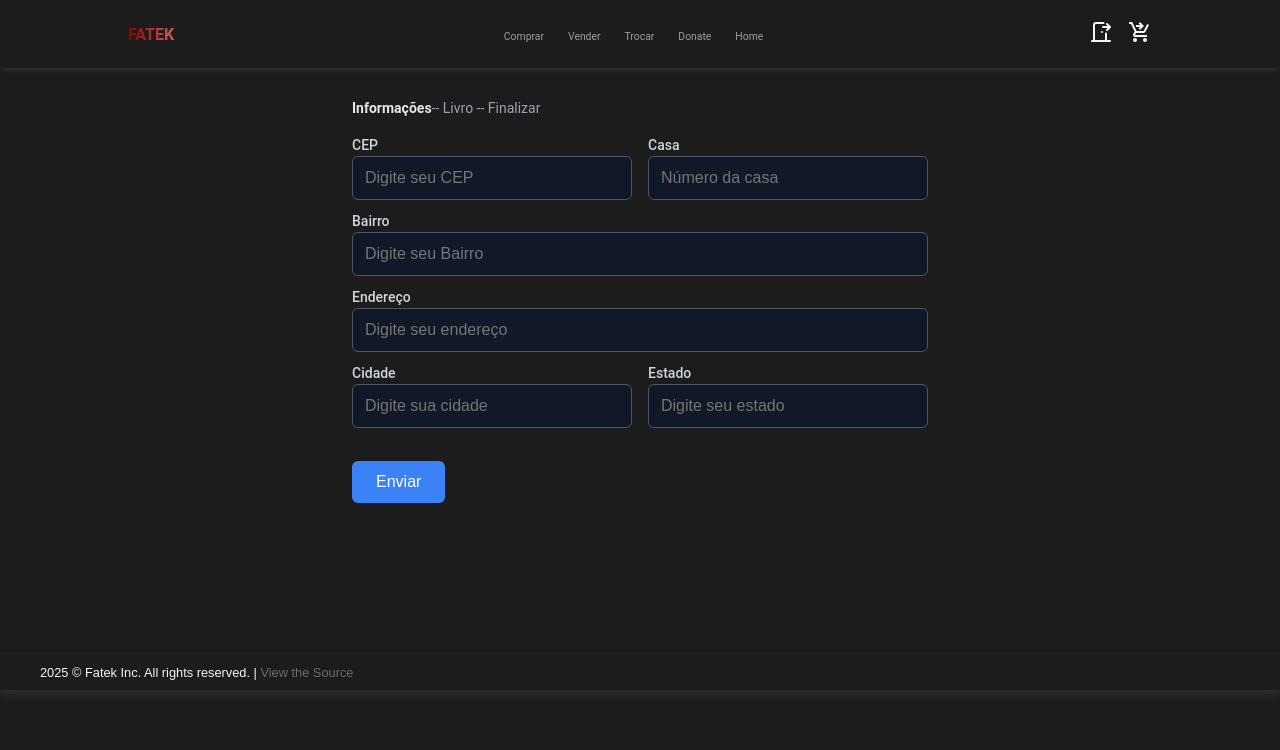
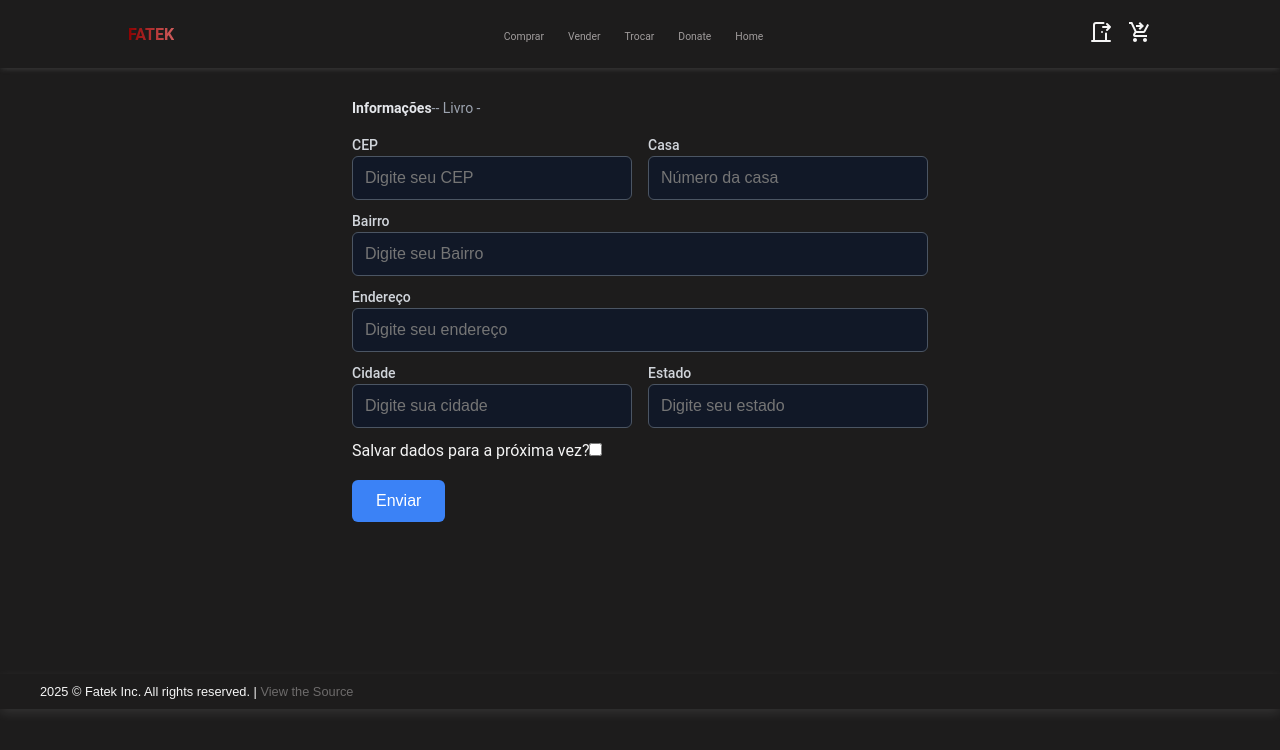
Before and after one commit to KaioBorgesDev/Fatek, a React (Vite) app in the folder frontend/: page /sell in a window 1280 px wide. Shown: the top 750 px of the page. Built offline with nearby package versions, Linux system fonts and the light colour scheme.

Commit message:
fix- information header withouth finish etap

```diff
--- a/frontend/src/components/InfoSell/Information.tsx
+++ b/frontend/src/components/InfoSell/Information.tsx
@@ -54,7 +54,6 @@ const Information = () => {
       <div className="header-information">
         <h3>Informações</h3>
         <h4> -- Livro - </h4>
-        <h4>- Finalizar</h4>
       </div>
       <form className="form-information" onSubmit={handleSubmit}>
         <div className="form-group-inline">
@@ -130,6 +129,14 @@ const Information = () => {
           </div>
         </div>
 
+        <div className="checkbox">
+          <label>
+            Salvar dados para a próxima vez?
+          </label>
+            <input type="checkbox" value=""/>
+
+        </div>
+
         <input type="submit" className="form-button" value={"Enviar"}/>
       </form>
     </div>
```
